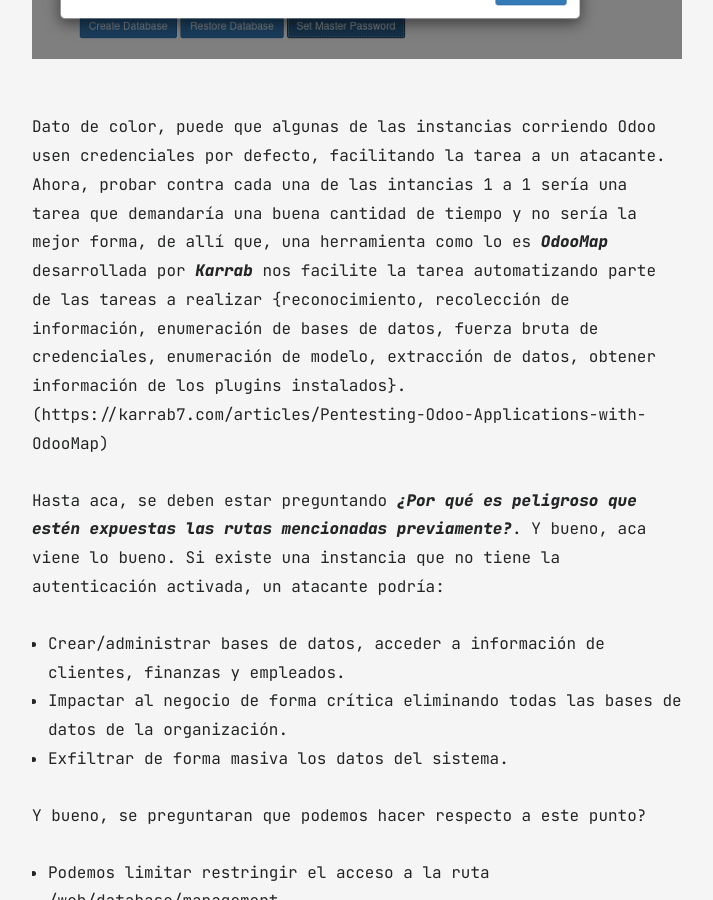
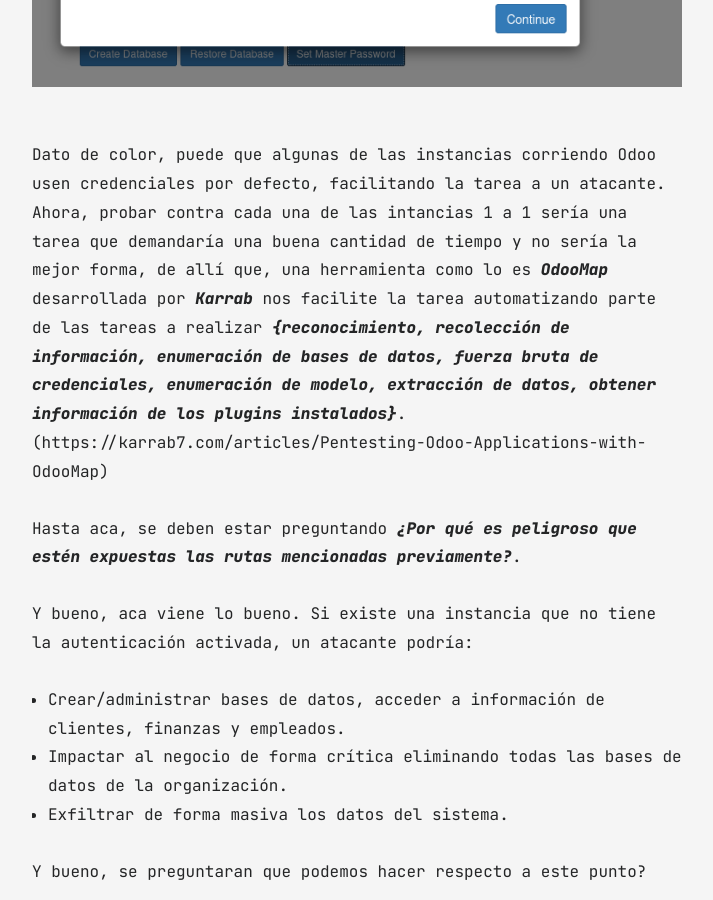
Before and after one commit to davcortez/kernel-chaos.github.io, a Jekyll site: the page built from all_collections/_posts/2025-11-19-odoo-or-not-to-odo.md, in a window 1280 px wide and 900 px high, scrolled down 3215 px. Shown: the whole window, without its empty margins (283-996 px from the left). Built offline with Jekyll 4.4.1, drawn with Linux system fonts in a browser that asks for light colours; some of the changed text lies outside the part shown.

```diff
--- a/all_collections/_posts/2025-11-19-odoo-or-not-to-odo.md
+++ b/all_collections/_posts/2025-11-19-odoo-or-not-to-odo.md
@@ -31,6 +31,7 @@ para entender que hace cada query, desglosare parte por parte:
 
 Algunas de las instancias corriendo Odoo que aparecen en los resultados pueden redireccionar a un sitio web. Algo totalmente normal, ya que Odoo también nos da la posibilidad de crear un sitio web, usando la herramienta de arrastrar y soltar (drag and drop), más info pueden encontrar en el siguiente enlace:
 - https://www.odoo.com/blog/business-hacks-1/how-to-create-your-own-website-for-free-and-easily-1717.
+
 Sin embargo, nuestro interes va en encontrar algo más jugoso, como listar las bases de datos disponibles, y acceder al panel para obtener un backup, eliminar o crear una nueva base de datos.
 
 Basta con incluir la rutas siguientes rutas al final de la url que estamos examinando:
@@ -47,9 +48,10 @@ Basta con incluir la rutas siguientes rutas al final de la url que estamos exami
 
 
 Dato de color, puede que algunas de las instancias corriendo Odoo usen credenciales por defecto, facilitando la tarea a un atacante. Ahora, probar contra cada una de las intancias 1 a 1 sería una tarea que demandaría una buena cantidad de tiempo y no sería la mejor forma, de allí que, una herramienta como
-lo es ***OdooMap*** desarrollada por ***Karrab*** nos facilite la tarea automatizando parte de las tareas a realizar {reconocimiento, recolección de información, enumeración de bases de datos, fuerza bruta de credenciales, enumeración de modelo, extracción de datos, obtener información de los plugins instalados}. (https://karrab7.com/articles/Pentesting-Odoo-Applications-with-OdooMap)
+lo es ***OdooMap*** desarrollada por ***Karrab*** nos facilite la tarea automatizando parte de las tareas a realizar ***{reconocimiento, recolección de información, enumeración de bases de datos, fuerza bruta de credenciales, enumeración de modelo, extracción de datos, obtener información de los plugins instalados}***. (https://karrab7.com/articles/Pentesting-Odoo-Applications-with-OdooMap)
 
 Hasta aca, se deben estar preguntando ***¿Por qué es peligroso que estén expuestas las rutas mencionadas previamente?***.
+
 Y bueno, aca viene lo bueno. Si existe una instancia que no tiene la autenticación activada, un atacante podría:
 - Crear/administrar bases de datos, acceder a información de clientes, finanzas y empleados.
 - Impactar al negocio de forma crítica eliminando todas las bases de datos de la organización.
```
